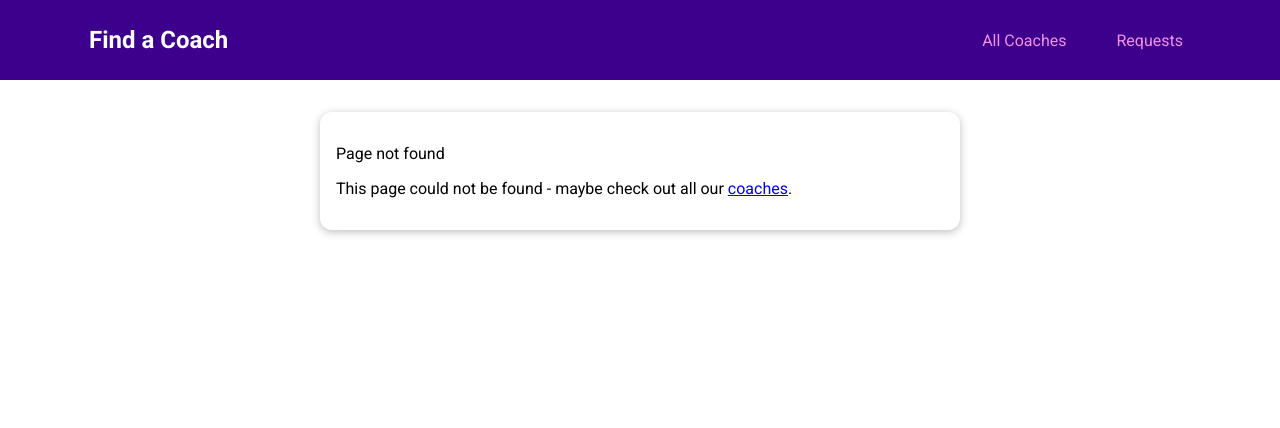
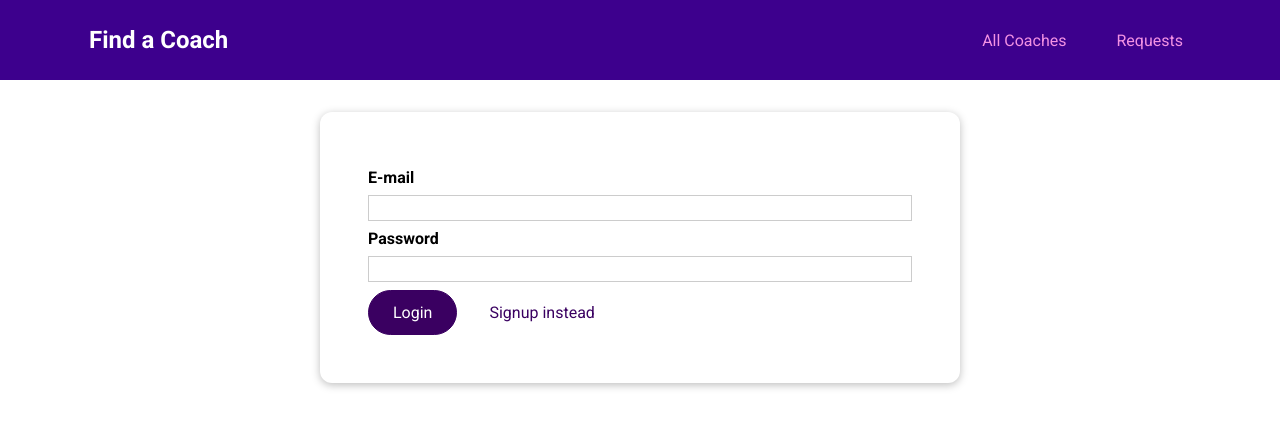
Before and after one commit to kkDesire/vue-coach-web-app, a Vue app: page /auth in a window 1280 px wide. Before the commit this address had no page. Shown: the top 428 px of the page. Built offline with nearby package versions, Linux system fonts and the light colour scheme.

Commit message:
Adding an Authentication Page (Login & Signup)

```diff
--- /dev/null
+++ b/src/pages/auth/UserAuth.vue
@@ -0,0 +1,105 @@
+<template>
+  <base-card>
+    <form @submit.prevent="submitForm">
+      <div class="form-control">
+        <label for="email">E-mail</label>
+        <input type="email" id="email" v-model.trim="email" />
+      </div>
+
+      <div class="form-control">
+        <label for="password">Password</label>
+        <input type="password" id="password" v-model="password" />
+      </div>
+      <p v-if="!formIsValid">
+        Please enter a valid email and password(must be at least 6 characters
+        long)
+      </p>
+      <base-button>{{ submitButtonCaption }}</base-button>
+      <base-button type="button" mode="flat" @click="switchAuthMode">{{
+        switchModeButtonCaption
+      }}</base-button>
+    </form>
+  </base-card>
+</template>
+<script>
+export default {
+  data() {
+    return {
+      email: "",
+      password: "",
+      formIsValid: true,
+      mode: "login",
+    };
+    // Send http request...
+  },
+  computed: {
+    submitButtonCaption() {
+      if (this.mode === "login") {
+        return "Login";
+      } else {
+        return "Signup";
+      }
+    },
+    switchModeButtonCaption() {
+      if (this.mode === "login") {
+        return "Signup instead";
+      } else {
+        return "Login instead";
+      }
+    },
+  },
+  methods: {
+    submitForm() {
+      this.formIsValid = true;
+      if (
+        this.email === "" ||
+        !this.email.includes("@") ||
+        this.password.length < 6
+      ) {
+        this.formIsValid = false;
+        return;
+      }
+    },
+    switchAuthMode() {
+      if (this.mode === "login") {
+        this.mode = "signup";
+      } else {
+        this.mode = "login";
+      }
+    },
+  },
+};
+</script>
+<style scoped>
+form {
+  margin: 1rem;
+  border-radius: 12px;
+  padding: 1rem;
+}
+
+.form-control {
+  margin: 0.5rem 0;
+}
+
+label {
+  font-weight: bold;
+  margin-bottom: 0.5rem;
+  display: block;
+}
+
+input,
+textarea {
+  display: block;
+  width: 100%;
+  font: inherit;
+  border: 1px solid #ccc;
+  padding: 0.15rem;
+}
+
+input:focus,
+textarea:focus {
+  border-color: #3d008d;
+  background-color: #faf6ff;
+  outline: none;
+}
+</style>
--- a/src/router.js
+++ b/src/router.js
@@ -5,6 +5,7 @@
 import CoachRegistration from "./pages/coaches/CoachRegistration.vue";
 import ContactCoach from "./pages/requests/ContactCoach.vue";
 import RequestsReceived from "./pages/requests/RequestsReceived.vue";
+import UserAuth from "./pages/auth/UserAuth.vue";
 import NotFound from "./pages/NotFound.vue";
 
 const router = createRouter({
@@ -22,6 +23,7 @@
     },
     { path: "/register", component: CoachRegistration },
     { path: "/requests", component: RequestsReceived },
+    { path: "/auth", component: UserAuth },
     { path: "/:notFound(.*)", component: NotFound },
   ],
 });
```
